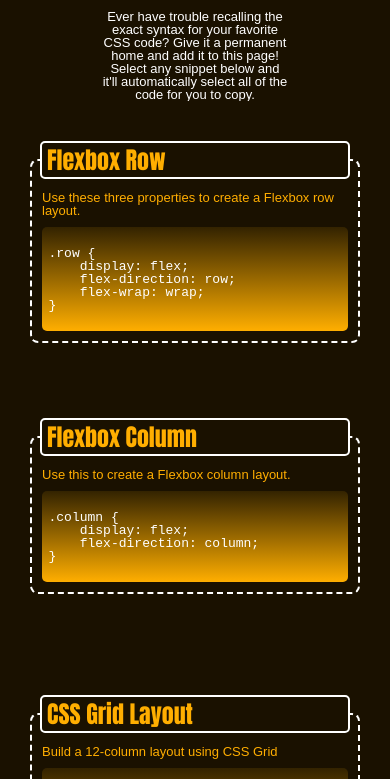
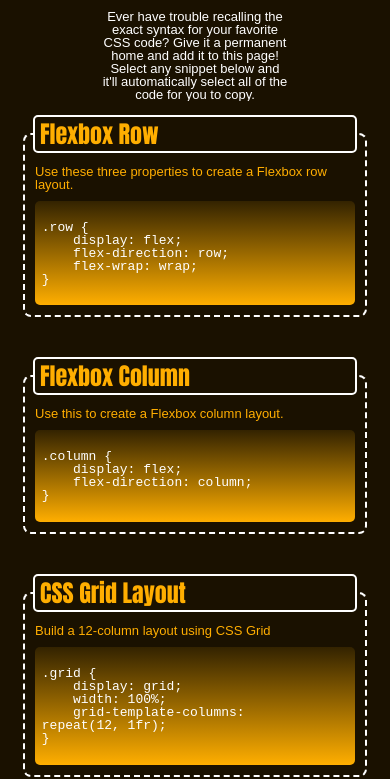
Before and after one commit to mitchelwachtel/CSS-Cheatsheet, a plain HTML site: page index.html in a window 390 px wide. Shown: the part 82-861 px from the top of the page. Drawn offline with Linux system fonts and the light colour scheme.

Commit message:
after class on 1/3

```diff
--- a/assets/css/style.css
+++ b/assets/css/style.css
@@ -37,6 +37,7 @@ p {
   font-weight: 300;
   font-family: Haettenschweiler, "Arial Narrow Bold", sans-serif;
 }
+
 header {
     display: flex;
     flex-direction: column;
@@ -44,6 +45,7 @@ header {
     padding: 40px 40px 0px 40px;
     align-items: center;
   }
+
 header p {
   color: white;
   padding: 20px 20% 0px 20%;
@@ -58,31 +60,36 @@ pre {
   background: linear-gradient(0deg, var(--orange), var(--dark-orange));
   border-radius: 5px;
   margin: 10px;
+  height: 100%;
 }
 
 code {
   background: transparent;
   user-select: all;
+  height: 100%;
 }
 
 
 
 main {
-  display: grid;
+  display: flex;
+  flex-wrap: wrap;
   width: 100%;
-  grid-template-columns: repeat(3, 1fr);
-  padding: 30px;
+  padding: 1%;
   gap: 2%;
-  grid-auto-rows: 1fr;
+  justify-content: space-evenly;
 }
 
 .box {
-  position: relative;
+  margin-bottom: 30px;
+  width: 32%;
 }
 
 .box p {
   padding-top: 10px;
   padding-left: 10px;
+  height: 100%;
+  background-color: transparent;
 }
 
 .box h2 {
@@ -99,7 +106,7 @@ main {
   position: relative;
   margin-top: -30px;
   padding-top: 20px;
-
+  height: auto;
 }
 
 footer {
@@ -115,14 +122,15 @@ footer {
 
 /* MEDIA QUERIES */
 @media screen and (max-width: 992px) {
-  main {
-    grid-template-columns: repeat(2, 1fr);
+  .box {
+    width: 45%;
+
   }
 }
 
 @media screen and (max-width: 768px) {
-  main {
-    grid-template-columns: repeat(1, 1fr);
+  .box {
+    width: 90%;
   }
 }
 
--- a/index.html
+++ b/index.html
@@ -104,7 +104,7 @@ rgba(232, 102, 236, 1);
     position: relative;
     margin-top: -20px;
 }
-            </code></pre>
+            </pre></div>
         </div>
       </section>
     </main>
```
